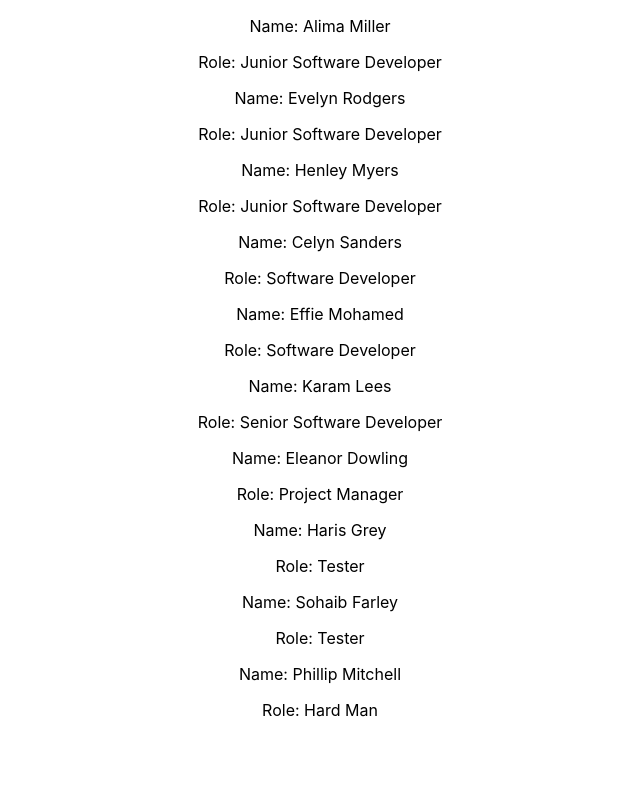
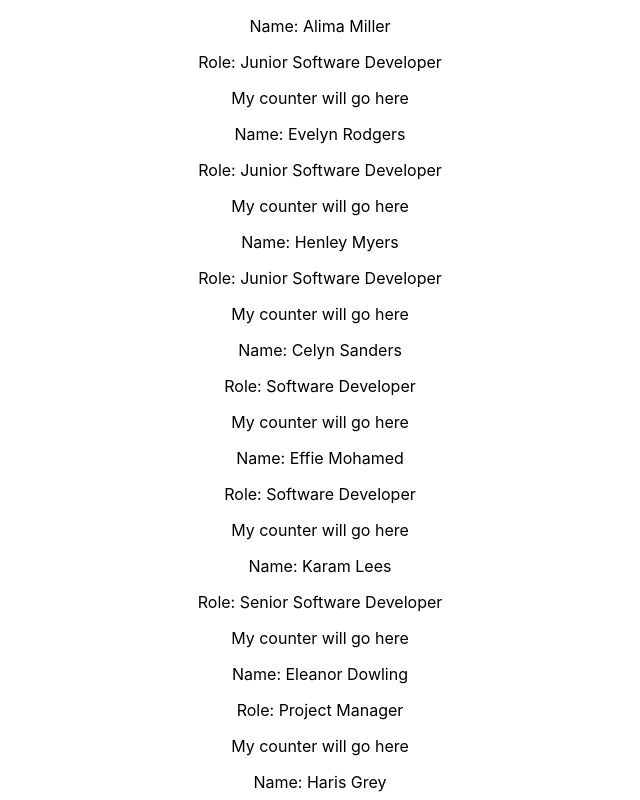
Before and after one commit to Andy-Reynolds/ticket-tracker, a React (Create React App) app: page / in a window 1280 px wide. Shown: the top 800 px of the page, without its empty margins (320-960 px from the left). Built offline with nearby package versions, Linux system fonts and the light colour scheme.

Commit message:
Psudeocode where counter component will will go

```diff
--- a/src/components/EmployeeInfo/EmployeeInfo.jsx
+++ b/src/components/EmployeeInfo/EmployeeInfo.jsx
@@ -8,6 +8,7 @@ const EmployeeInfo = ({teamArr}) => {
         <div className="employee-info">
           <p>Name: {name}</p>
           <p>Role: {role}</p>
+          <p>My counter will go here</p>
         </div>
       </>
     )
```
